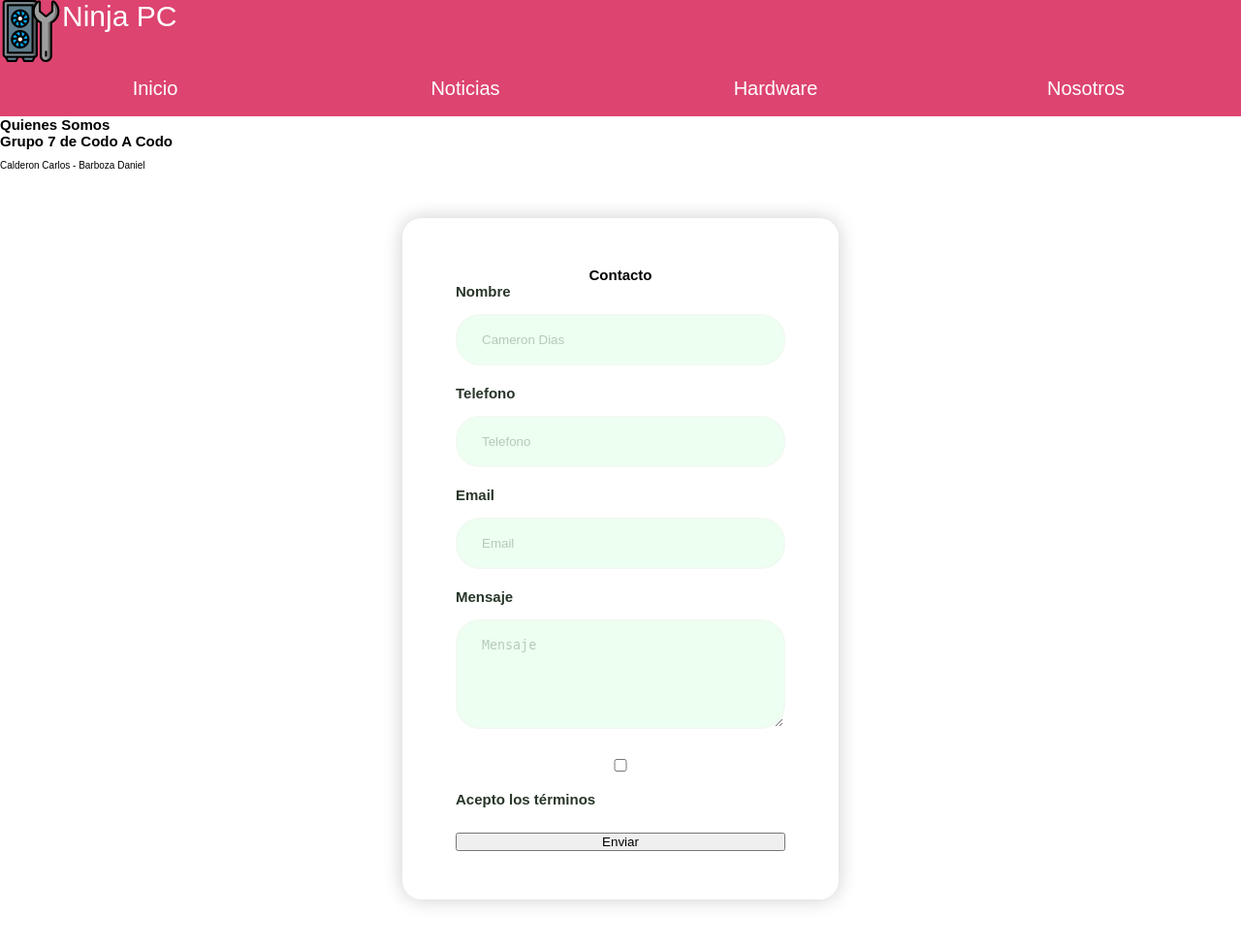
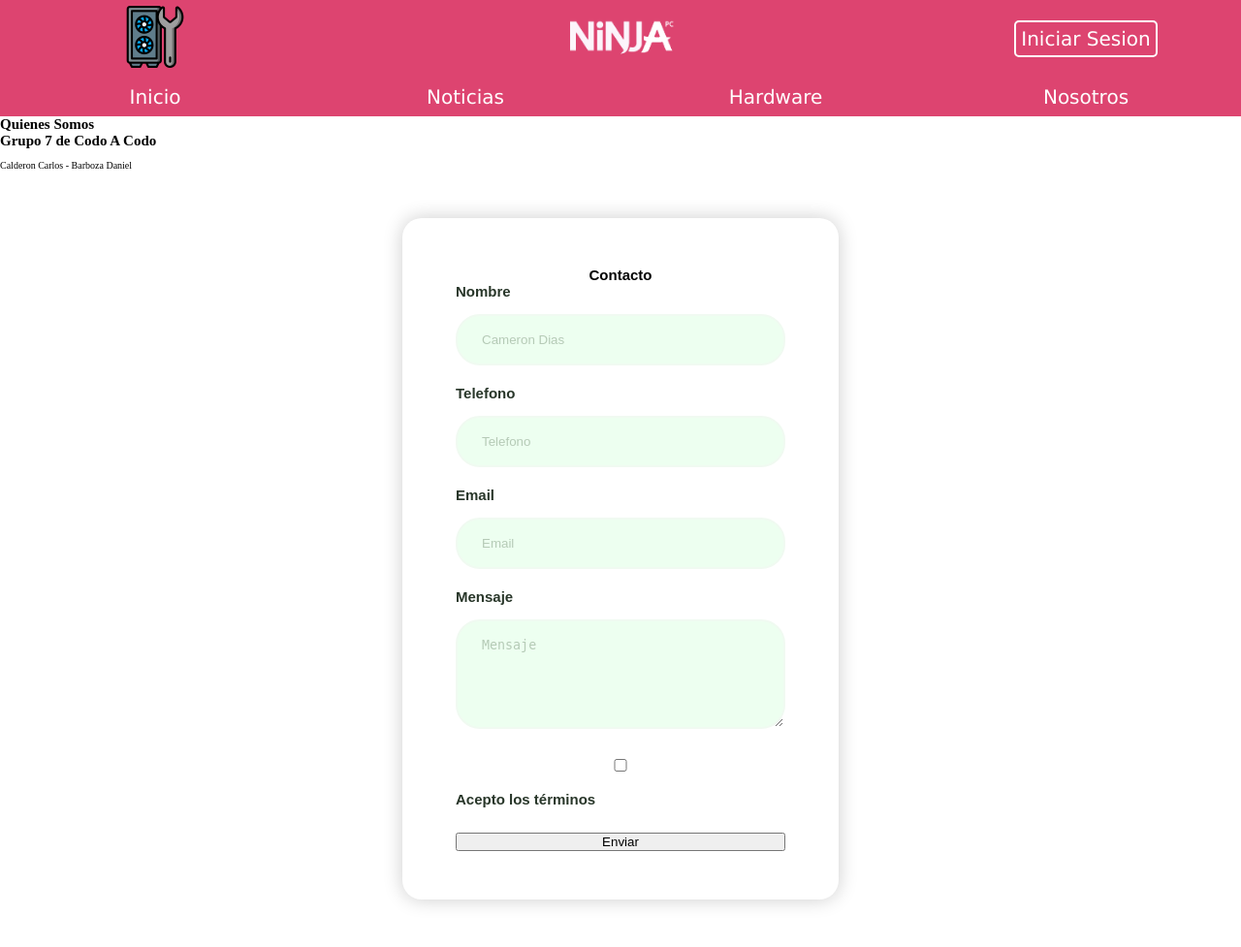
Before and after one commit to ccalder0n/CodoACodo, a Python web app: template templates/about.html in a window 1280 px wide. Shown: the top 977 px of the page at 97% size. Run offline with Jinja, Linux system fonts and the light colour scheme; the template is opened without the code that fills it, so the values that code supplies are empty.

Commit message:
correcciones de diseño header + registro

```diff
--- a/static/css/header.css
+++ b/static/css/header.css
@@ -1,11 +1,6 @@
 :root{
-    --morado: #DD4470;
-    --rosa: #FE72A9;
-    --verde: #C6DF76;
-    --piel: #FFE3B3;
-    --gris: #f0f4fb;
-    font-family: Arial, Helvetica, sans-serif;
-    font-size: 10px;
+    --morado: #dd4470;
+    --rosa: #eb5982;
 }
 
 *{
@@ -15,32 +10,45 @@
 
 header{
     width: 100%;
+    font-family: Verdana, Geneva, Tahoma, sans-serif;
+    font-size: 2rem;
 }
 
 #encabezado{
     width: 100%;
     height: 10vh;
+    text-align: center;
     display: flex;
+    justify-content: center;
+    align-items: center;
     background-color: var(--morado);
 }
 
-#titulo{
-    width: 100%;
-    text-align: left;
-    color: white;
-    font-family: fantasy;
-    font-size: 3rem;
-    font-weight:300;
+#logos,#sesion {
+    width: 25%;
+    height: auto;
 }
 
-#logos {
+#titulo{
+    width: 50%;
     height: auto;
-    width: auto;
+}
+
+#cuenta{
+    width: 50%;
+    padding: 5px;
+    border: 2px solid white;
+    border-radius: 5px;
+    text-decoration: none;
+    color: white;
+}
+
+.header-img{
+    width: 20%;
 }
 
 nav{
     width: 100%;
-    height: 5vh;
     display: flex;
     flex-direction: row;
     justify-content: space-around;
@@ -48,15 +56,18 @@ nav{
     font-size: 2rem;
 }
 
-a{
+.pestaña{
     width: 100%;
     height: 5vh;
+    display: flex;
+    justify-content: center;
+    align-items: center;
     text-align: center;
     text-decoration: none;
     color: white;
 }
 
-a:hover{
+.pestaña:hover{
     background-color: var(--rosa);
     transform: translate(0);
 }
@@ -65,19 +76,19 @@ a:hover{
     #encabezado {height: auto;}
     :root{font-size: 5px;}
     nav {flex-direction: column; height: auto;}
-    a:hover{transform: translate(20px);}
+    .pestaña:hover{transform: translate(20px);}
 }
 
 @media only screen  and (min-width: 375px){
     #encabezado {height: auto;}
     :root{font-size: 7px;}
     nav {flex-direction: column; height: auto;}
-    a:hover{transform: translate(20px);}
+    .pestaña:hover{transform: translate(20px);}
 }
 
 @media only screen  and (min-width: 768px){
     #encabezado {height: 10vh;}
     :root{font-size: 10px;}
     nav {flex-direction: row; height: 5vh;}
-    a:hover{transform: translate(0);}
+    .pestaña:hover{transform: translate(0);}
 }
--- a/static/css/style.css
+++ b/static/css/style.css
@@ -3,7 +3,7 @@
     --rosa: #FE72A9;
     --verde: #C6DF76;
     --piel: #FFE3B3;
-    --gris: #f0f4fb;
+    --gris: #c0bfbf;
     font-family: Arial, Helvetica, sans-serif;
 }
 
--- a/templates/about.html
+++ b/templates/about.html
@@ -11,18 +11,16 @@
 <body>
     <header>
         <div id="encabezado">
-            <div id="logos">
-                <img src="../static/img/logo.png" alt="">
-            </div>
-            <h1 id="titulo">Ninja PC</h1>
+            <div id="logos"><img class="header-img" src="../static/img/logo.png" alt=""></div>
+            <div id="titulo"><img class="header-img" src="../static/img/titulo.png" alt=""></div>
+            <div id="sesion"><a id="cuenta" href="../templates/sesion.html">Iniciar Sesion</a></div>
         </div>
-
         <div>
             <nav>
-                <a href="inicio.html">Inicio</a>
-                <a href="noticias.html">Noticias</a>
-                <a href="hardware.html">Hardware</a>
-                <a href="about.html">Nosotros</a>
+                <a class="pestaña" href="../index.html">Inicio</a>
+                <a class="pestaña" href="./noticias.html">Noticias</a>
+                <a class="pestaña" href="./hardware.html">Hardware</a>
+                <a class="pestaña" href="./about.html">Nosotros</a>
             </nav>
         </div>
     </header>
```
Also changed, not shown: index.html (+45 -22 lines), static/css/sesion.css (+62 -41 lines), templates/hardware.html (+7 -9 lines), templates/inicio.html (deleted, +0 -57 lines), templates/noticias.html (+7 -9 lines), templates/registro.html (added, +69 -0 lines), templates/sesion.html (added, +27 -0 lines), static/img/fondo.png (added), static/img/fondo2.png (added), static/img/titulo.png (added).
